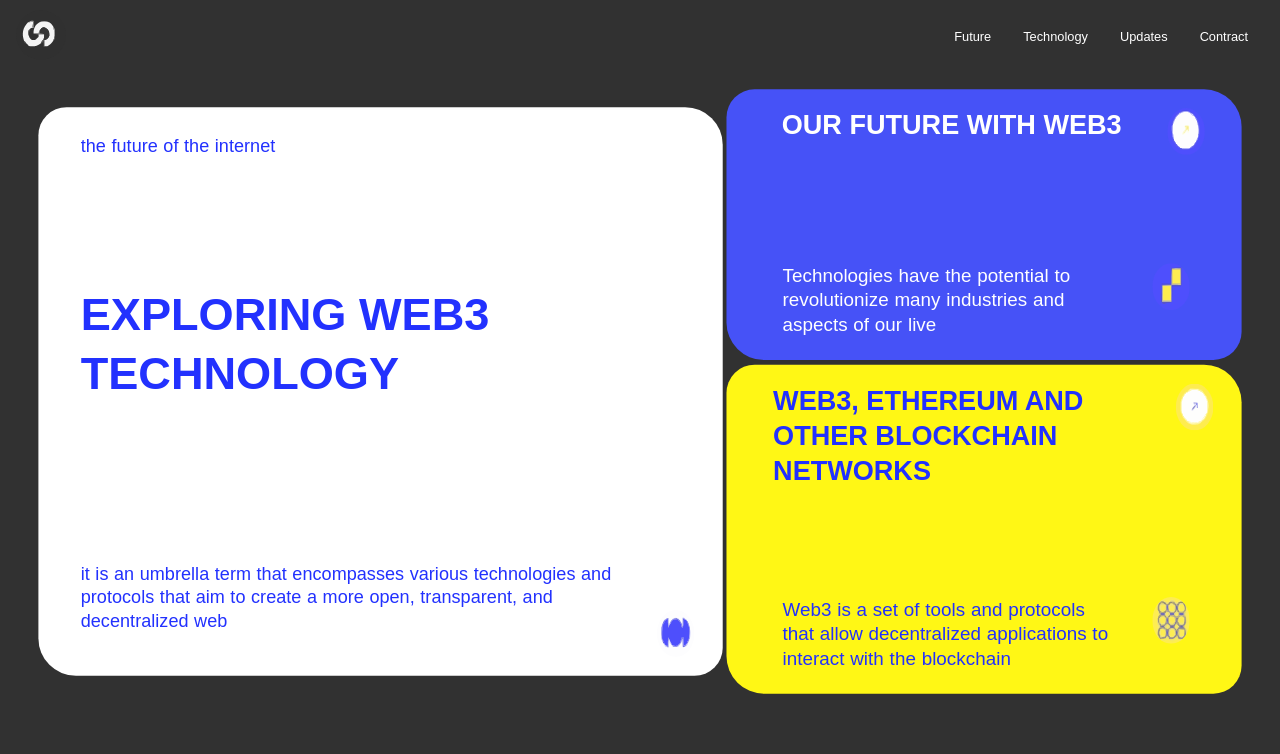
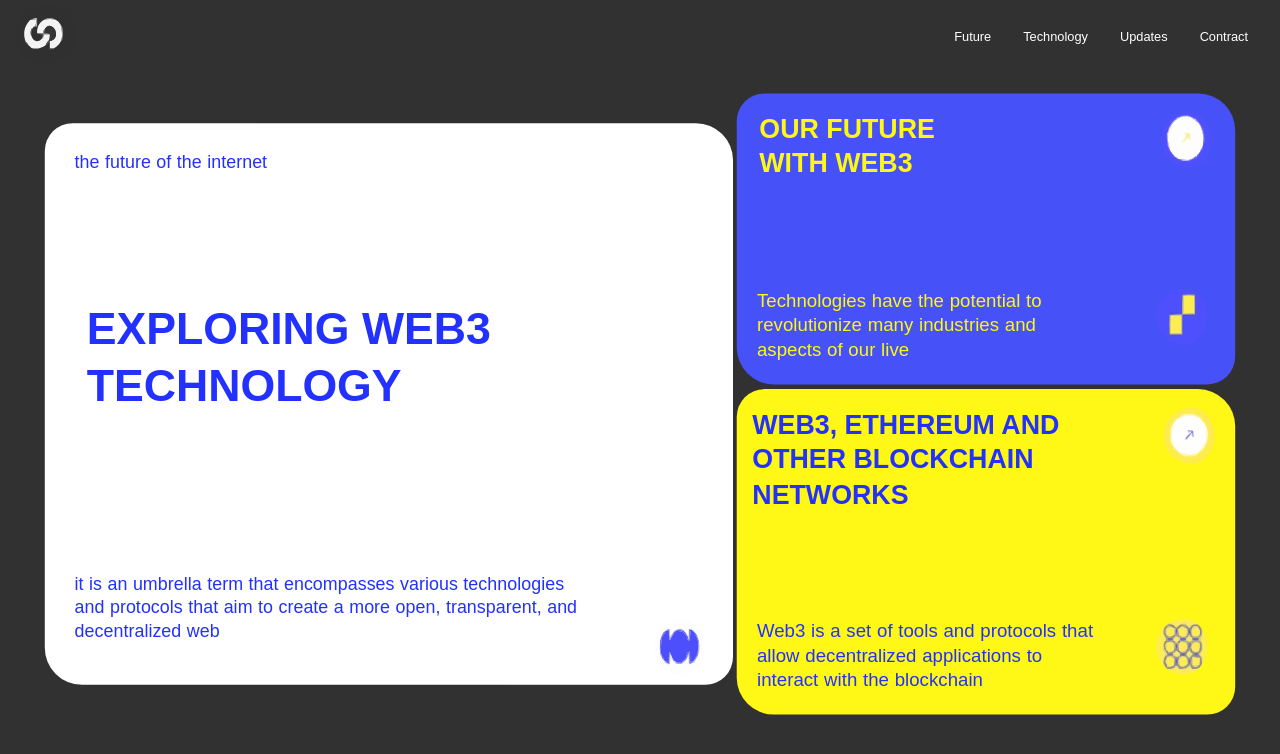
Before and after one commit to mphoChuene/Web3_landingpage, a React (Create React App) app: page / in a window 1280 px wide. Shown: the top 754 px of the page. Built offline with nearby package versions, Linux system fonts and the light colour scheme.

Commit message:
layout&spacing completed 80%

```diff
--- a/src/components/banner/Banner.jsx
+++ b/src/components/banner/Banner.jsx
@@ -28,8 +28,8 @@ const Banner = () => {
       <div className={styles.sub_container}>
         <div className={styles.sub_section1}>
           <div className={styles.sub_logo}>
-            <h2>OUR FUTURE WITH WEB3</h2>
-            <img src={blue_arrow} alt="/" />
+            <h2 className={styles.heading}>OUR FUTURE WITH WEB3</h2>
+            <img className={styles.sub_img} src={blue_arrow} alt="/" />
           </div>
           <div className={styles.main_title}>
             <div className={styles.sub_logo}>
@@ -37,7 +37,7 @@ const Banner = () => {
                 Technologies have the potential to revolutionize many industries
                 and aspects of our live
               </p>
-              <img src={blue_logo} size={2} alt="/" />
+              <img src={blue_logo} size={5} alt="/" />
             </div>
           </div>
         </div>
@@ -45,7 +45,7 @@ const Banner = () => {
         <div className={styles.sub_section2}>
           <div className={styles.sub_logo}>
             <h2>WEB3, ETHEREUM AND OTHER BLOCKCHAIN NETWORKS</h2>
-            <img src={yellow_arrow} alt="/" />
+            <img className={styles.secondary_img} src={yellow_arrow} alt="/" />
           </div>
           <div className={styles.main_title}>
             <div className={styles.sub_logo}>
--- a/src/components/banner/Banner.module.css
+++ b/src/components/banner/Banner.module.css
@@ -4,7 +4,7 @@
     justify-content: center;
     width: 100%;
     height: auto;
-    scale: .94;
+    scale: .93;
 }
 
 .main_section{
@@ -43,7 +43,7 @@
 
 .sub_section1, .sub_section2{
     border-radius: 30px 40px;
-    padding: 20px 50px;
+    padding: 20px 25px;
 }
 
 
@@ -56,33 +56,56 @@
 .sub_section1{
     position: relative;
     background-color: #4652f7;
-    color: #ffff;
+    color:#fff715
 }
 
 .sub_section2{
     background-color: #fff715;
     color: #2231fe;
     margin-top: 5px;
+    position: relative;
 }
 
 .sub_logo{
     display: flex;
-    justify-content: space-around;
+    justify-content:space-around;
 }
 
 .sub_logo img,p{
-    padding: 0 5px;
+    padding: 0 5px 0 0;
+    margin: 0;
+}
+
+.sub_logo h2,p{
+    padding-right: 28px;
+    position: relative;
+    left: -8px;
+}
+
+.sub_logo .heading{
+    left: -35px;
+    margin-right: 45px;
 }
 
 img{
-    width: 50px;
-    height: 50px;
+    width: 60px;
+    height: 60px;
     border-radius: 90%;
+}
+
+.sub_logo .secondary_img{
+    position: relative;
+    left: 8px;
 }
 
 .sub_logo img{
     position: relative;
     left: 25px;
+}
+
+.sub_logo .sub_img{
+    position: relative;
+    left: 40px;
 }
 
 p{
@@ -91,3 +114,6 @@ p{
     letter-spacing: .05px;
     word-spacing: .5px;
 }
+.heading{
+    width: 50%;
+}
```
